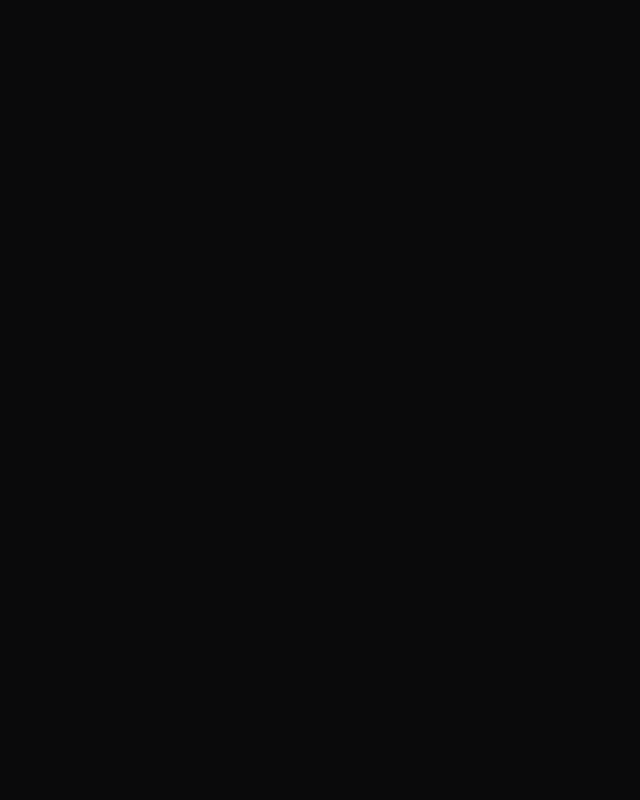
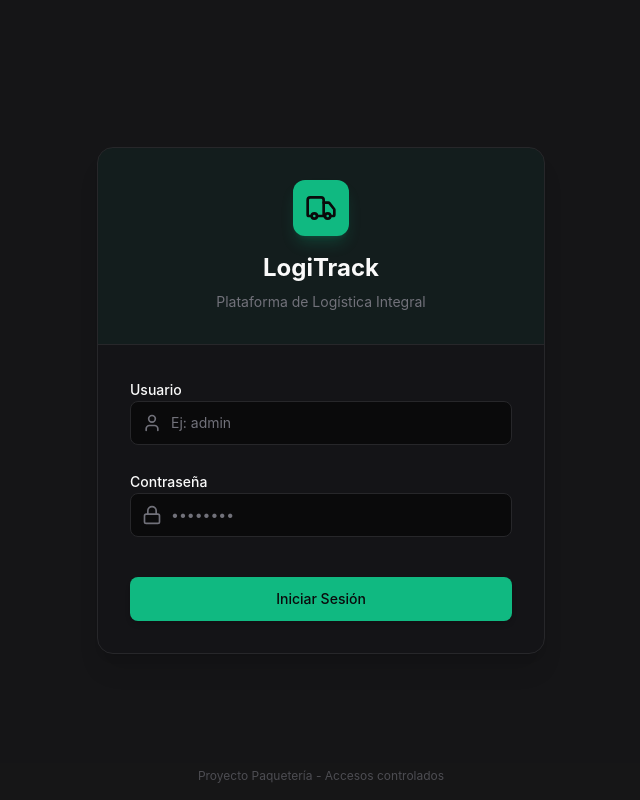
Before and after one commit to HFernandoCR/proyecto-paqueteria, a React (Vite) app in the folder frontend/: page /login in a window 1280 px wide. Before the commit this address had no page. Shown: the whole page, without its empty margins (319-959 px from the left). Built offline with nearby package versions, Linux system fonts and the light colour scheme.

Commit message:
feat(frontend): agregar pantalla de login estatica y rutas protegidas

```diff
--- a/frontend/src/App.tsx
+++ b/frontend/src/App.tsx
@@ -1,4 +1,4 @@
-import { Routes, Route } from 'react-router-dom'
+import { Routes, Route, Navigate } from 'react-router-dom'
 import { DashboardLayout } from './components/layout/DashboardLayout'
 import { Dashboard } from './pages/Dashboard'
 import { Vehiculos } from './pages/Vehiculos'
@@ -6,11 +6,16 @@ import { Operadores } from './pages/Operadores'
 import { Rutas } from './pages/Rutas'
 import { Reportes } from './pages/Reportes'
 import { DashboardBI } from './pages/DashboardBI'
+import { Login } from './pages/Login'
+import { ProtectedRoute } from './components/auth/ProtectedRoute'
 
 function App() {
   return (
     <Routes>
-      <Route path="/" element={<DashboardLayout />}>
+      <Route path="/login" element={<Login />} />
+
+      <Route path="/" element={<ProtectedRoute />}>
+        <Route element={<DashboardLayout />}>
           <Route index element={<Dashboard />} />
           <Route path="vehiculos" element={<Vehiculos />} />
           <Route path="operadores" element={<Operadores />} />
@@ -18,6 +23,10 @@ function App() {
           <Route path="reportes" element={<Reportes />} />
           <Route path="dashboard" element={<DashboardBI />} />
         </Route>
+      </Route>
+
+      {/* Fallback route */}
+      <Route path="*" element={<Navigate to="/" replace />} />
     </Routes>
   )
 }
--- /dev/null
+++ b/frontend/src/components/auth/ProtectedRoute.tsx
@@ -0,0 +1,11 @@
+import { Navigate, Outlet } from 'react-router-dom';
+
+export function ProtectedRoute() {
+  const isAuthenticated = localStorage.getItem('logitrack_auth') === 'true';
+
+  if (!isAuthenticated) {
+    return <Navigate to="/login" replace />;
+  }
+
+  return <Outlet />;
+}
--- a/frontend/src/components/layout/DashboardLayout.tsx
+++ b/frontend/src/components/layout/DashboardLayout.tsx
@@ -1,4 +1,4 @@
-import { NavLink, Outlet } from 'react-router-dom'
+import { NavLink, Outlet, useNavigate } from 'react-router-dom'
 import {
   LayoutDashboard,
   Truck,
@@ -26,6 +26,12 @@ const navigation = [
 
 export function DashboardLayout() {
   const [collapsed, setCollapsed] = useState(false)
+  const navigate = useNavigate()
+
+  const handleLogout = () => {
+    localStorage.removeItem('logitrack_auth')
+    navigate('/login')
+  }
 
   return (
     <div className="flex h-screen bg-background">
@@ -75,7 +81,9 @@ export function DashboardLayout() {
             <Settings className="h-5 w-5 flex-shrink-0" />
             {!collapsed && <span>Configuración</span>}
           </button>
-          <button className={cn(
+          <button
+            onClick={handleLogout}
+            className={cn(
             "flex w-full items-center gap-3 rounded-lg px-3 py-2.5 text-sm font-medium text-muted-foreground transition-colors hover:bg-secondary hover:text-foreground"
           )}>
             <LogOut className="h-5 w-5 flex-shrink-0" />
--- /dev/null
+++ b/frontend/src/pages/Login.tsx
@@ -0,0 +1,117 @@
+import { useState } from 'react';
+import { useNavigate } from 'react-router-dom';
+import { Truck, Lock, User, AlertCircle } from 'lucide-react';
+import { cn } from '@/lib/utils';
+
+export function Login() {
+  const [username, setUsername] = useState('');
+  const [password, setPassword] = useState('');
+  const [error, setError] = useState(false);
+  const navigate = useNavigate();
+
+  const handleLogin = (e: React.FormEvent) => {
+    e.preventDefault();
+    // Credenciales fijas de seguridad básica para la demostración
+    if (username === 'admin' && password === 'admin123') {
+      localStorage.setItem('logitrack_auth', 'true');
+      navigate('/');
+    } else {
+      setError(true);
+    }
+  };
+
+  return (
+    <div className="min-h-screen flex items-center justify-center bg-muted/40 p-4">
+      <div className="w-full max-w-md bg-card rounded-2xl shadow-xl overflow-hidden border border-border">
+        {/* Encabezado */}
+        <div className="p-8 text-center bg-primary/5 border-b border-border">
+          <div className="inline-flex items-center justify-center p-3 rounded-xl bg-primary text-primary-foreground mb-4 shadow-lg shadow-primary/20">
+            <Truck className="h-8 w-8" />
+          </div>
+          <h1 className="text-2xl font-bold text-foreground">LogiTrack</h1>
+          <p className="text-sm text-muted-foreground mt-2">Plataforma de Logística Integral</p>
+        </div>
+
+        {/* Formulario */}
+        <div className="p-8">
+          <form onSubmit={handleLogin} className="space-y-6">
+            {error && (
+              <div className="flex items-center gap-2 p-3 text-sm text-destructive bg-destructive/10 rounded-lg border border-destructive/20">
+                <AlertCircle className="h-4 w-4 shrink-0" />
+                <p>Credenciales incorrectas. Intenta nuevamente.</p>
+              </div>
+            )}
+
+            <div className="space-y-2">
+              <label className="text-sm font-medium leading-none peer-disabled:cursor-not-allowed peer-disabled:opacity-70 text-foreground">
+                Usuario
+              </label>
+              <div className="relative">
+                <div className="absolute inset-y-0 left-0 pl-3 flex items-center pointer-events-none">
+                  <User className="h-5 w-5 text-muted-foreground" />
+                </div>
+                <input
+                  type="text"
+                  className={cn(
+                    "flex h-11 w-full rounded-md border border-input bg-background px-3 py-2 pl-10 text-sm ring-offset-background",
+                    "file:border-0 file:bg-transparent file:text-sm file:font-medium",
+                    "placeholder:text-muted-foreground",
+                    "focus-visible:outline-none focus-visible:ring-2 focus-visible:ring-primary focus-visible:ring-offset-2",
+                    "disabled:cursor-not-allowed disabled:opacity-50"
+                  )}
+                  placeholder="Ej: admin"
+                  value={username}
+                  onChange={(e) => {
+                    setUsername(e.target.value);
+                    setError(false);
+                  }}
+                  required
+                />
+              </div>
+            </div>
+
+            <div className="space-y-2">
+              <label className="text-sm font-medium leading-none peer-disabled:cursor-not-allowed peer-disabled:opacity-70 text-foreground">
+                Contraseña
+              </label>
+              <div className="relative">
+                <div className="absolute inset-y-0 left-0 pl-3 flex items-center pointer-events-none">
+                  <Lock className="h-5 w-5 text-muted-foreground" />
+                </div>
+                <input
+                  type="password"
+                  className={cn(
+                    "flex h-11 w-full rounded-md border border-input bg-background px-3 py-2 pl-10 text-sm ring-offset-background",
+                    "file:border-0 file:bg-transparent file:text-sm file:font-medium",
+                    "placeholder:text-muted-foreground",
+                    "focus-visible:outline-none focus-visible:ring-2 focus-visible:ring-primary focus-visible:ring-offset-2",
+                    "disabled:cursor-not-allowed disabled:opacity-50"
+                  )}
+                  placeholder="••••••••"
+                  value={password}
+                  onChange={(e) => {
+                    setPassword(e.target.value);
+                    setError(false);
+                  }}
+                  required
+                />
+              </div>
+            </div>
+
+            <button
+              type="submit"
+              className="inline-flex w-full items-center justify-center rounded-md text-sm font-medium transition-colors focus-visible:outline-none focus-visible:ring-2 focus-visible:ring-primary focus-visible:ring-offset-2 disabled:opacity-50 disabled:pointer-events-none ring-offset-background bg-primary text-primary-foreground hover:bg-primary/90 h-11 px-4 py-2 mt-4 shadow-md"
+            >
+              Iniciar Sesión
+            </button>
+          </form>
+        </div>
+      </div>
+
+      {/* Disclaimer de pruebas */}
+      <div className="fixed bottom-4 text-xs text-muted-foreground/60 text-center w-full pointer-events-none">
+        Proyecto Paquetería - Accesos controlados
+      </div>
+    </div>
+  );
+}
```
Lines whose indentation alone changed are shown as unchanged.
